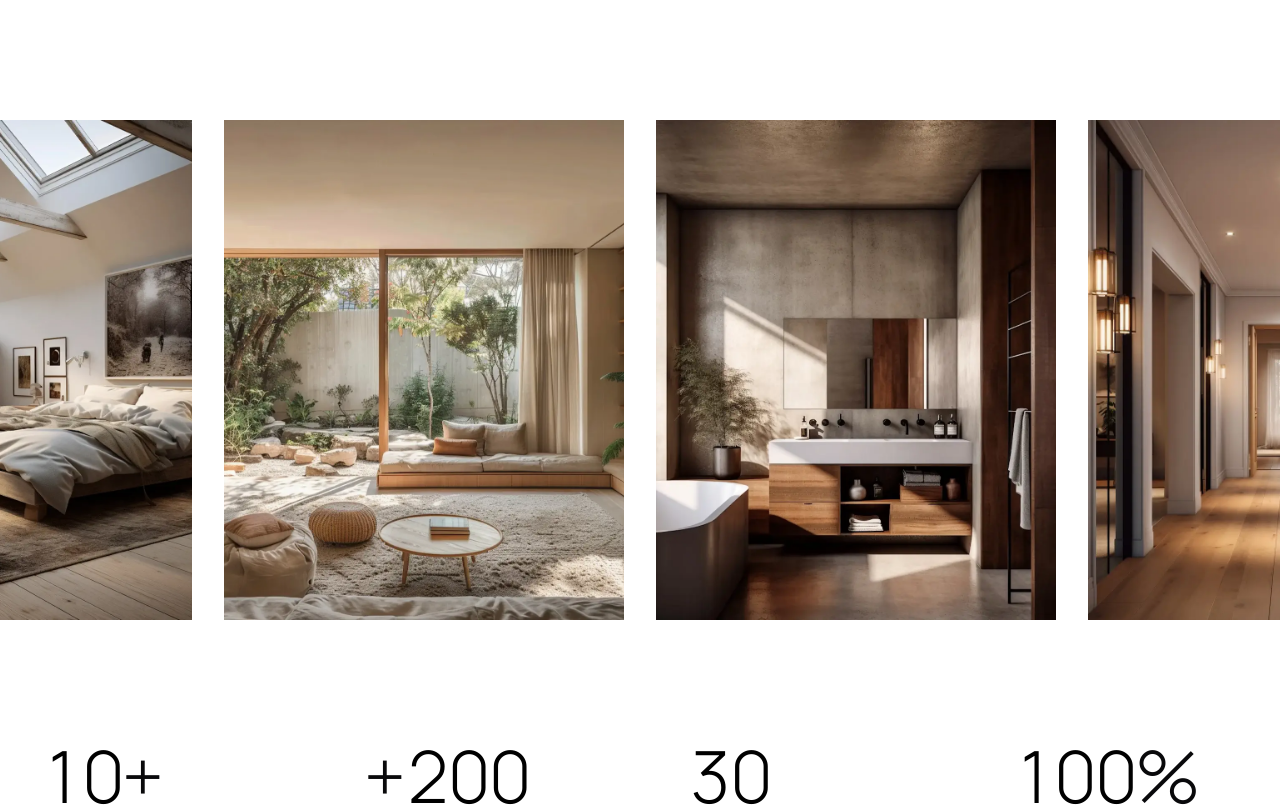
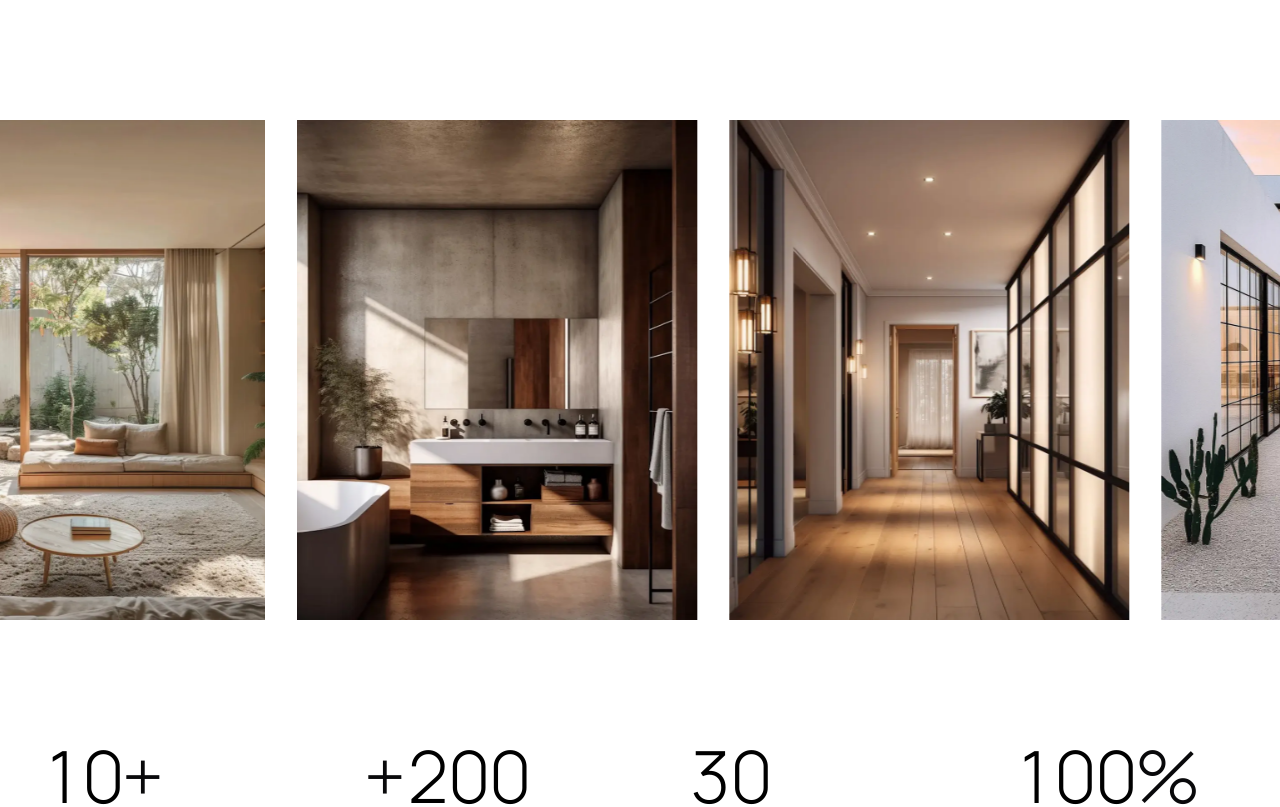
Before and after one commit to enzomachadodev/next-refit-website, a Next.js app: page / in a window 1280 px wide. Shown: the part 1288-2095 px from the top of the page. Built offline with nearby package versions, Linux system fonts and the light colour scheme.

Commit message:
fix: update marquee component

```diff
--- a/src/components/ui/marquee.tsx
+++ b/src/components/ui/marquee.tsx
@@ -20,11 +20,7 @@ interface MarqueeProps extends ComponentPropsWithoutRef<"div"> {
    * Content to be displayed in the marquee
    */
   children: React.ReactNode;
-  /**
-   * Whether to animate vertically instead of horizontally
-   * @default false
-   */
-  vertical?: boolean;
+
   /**
    * Number of times to repeat the content
    * @default 4
@@ -34,8 +30,9 @@ interface MarqueeProps extends ComponentPropsWithoutRef<"div"> {
 
 export function Marquee({
   className,
+  reverse = false,
+  pauseOnHover = false,
   children,
-  vertical = false,
   repeat = 4,
   ...props
 }: MarqueeProps) {
@@ -43,11 +40,7 @@ export function Marquee({
     <div
       {...props}
       className={cn(
-        "group flex [gap:var(--gap)] overflow-hidden p-2 [--duration:40s] [--gap:1rem]",
-        {
-          "flex-row": !vertical,
-          "flex-col": vertical,
-        },
+        "group flex flex-row [gap:var(--gap)] overflow-hidden p-2 [--duration:40s] [--gap:1rem]",
         className,
       )}
     >
@@ -56,12 +49,13 @@ export function Marquee({
         .map((_, i) => (
           <div
             key={i}
-            className={cn("flex shrink-0 justify-around [gap:var(--gap)]", {
-              // "animate-marquee flex-row": !vertical,
-              // "animate-marquee-vertical flex-col": vertical,
-              // "group-hover:[animation-play-state:paused]": pauseOnHover,
-              // "[animation-direction:reverse]": reverse,
-            })}
+            className={cn(
+              "animate-marquee flex shrink-0 flex-row justify-around [gap:var(--gap)]",
+              {
+                "group-hover:[animation-play-state:paused]": pauseOnHover,
+                "[animation-direction:reverse]": reverse,
+              },
+            )}
           >
             {children}
           </div>
```
